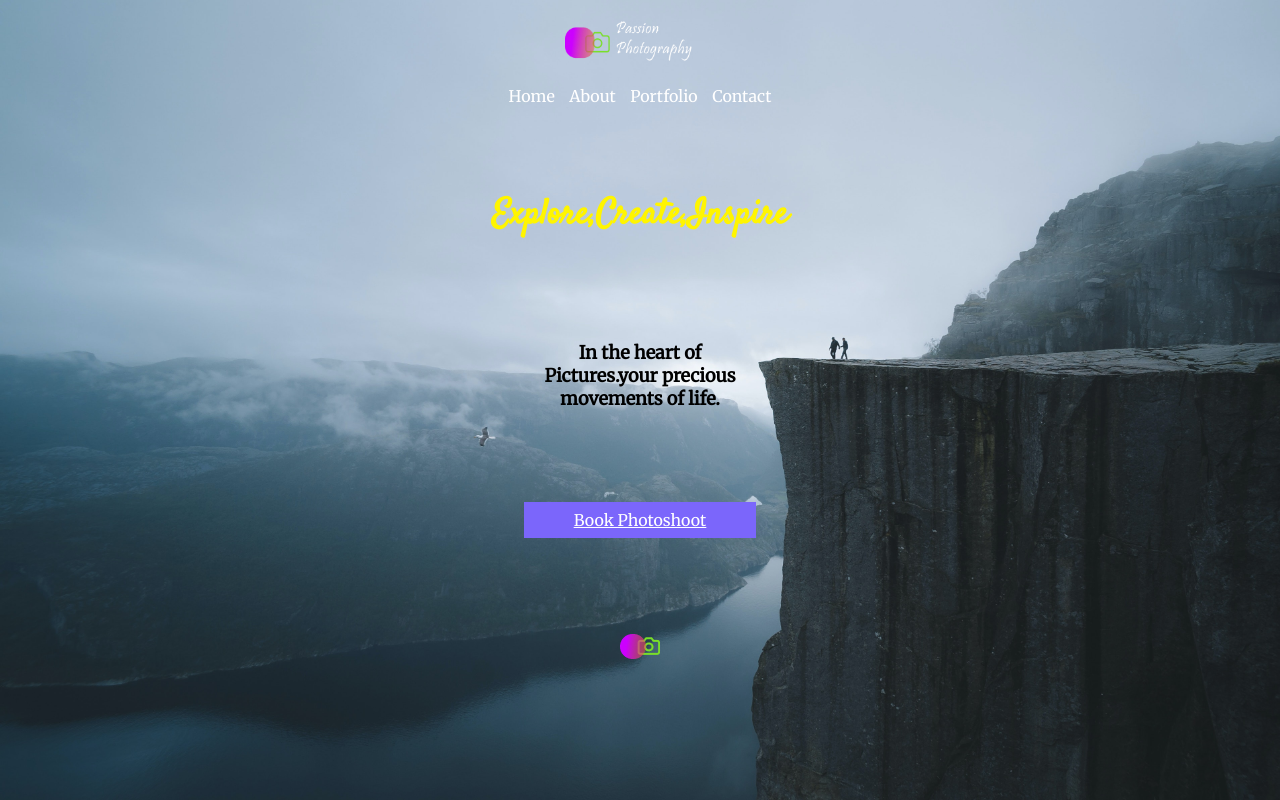
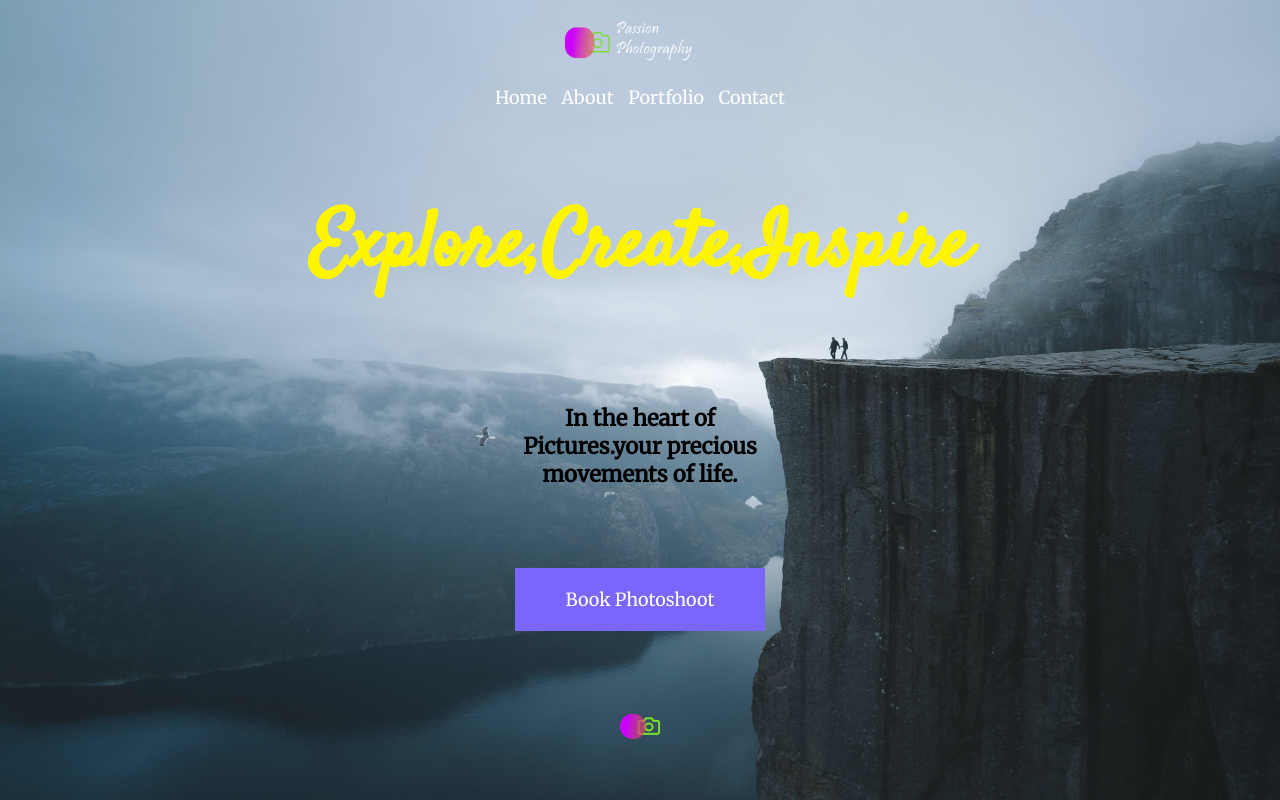
Before and after one commit to RohitAmdahl/Passion-Photography, a plain HTML site: page index.html in a window 1280 px wide. Drawn offline with Linux system fonts and the light colour scheme.

Commit message:
Update style.css

```diff
--- a/css/style.css
+++ b/css/style.css
@@ -141,6 +141,7 @@ p {
   text-align: center;
   margin: 0 auto;
   margin-top: 20px;
+  color: white;
 }
 span {
   color: #14ff00;
@@ -168,7 +169,7 @@ form {
   position: relative;
 }
 
-@media (max-width: 430px) {
+@media screen and (min-width: 430px) {
   h1,
   h2 {
     font-size: 45px;
@@ -186,3 +187,20 @@ form {
     font-size: 18px;
   }
 }
+
+@media (min-width: 780px) {
+  h1,
+  h2 {
+    font-size: 78px;
+  }
+  .nav {
+  }
+
+  h2 {
+    font-size: 22px;
+  }
+
+  ul a {
+    font-size: 18px;
+  }
+}
```
